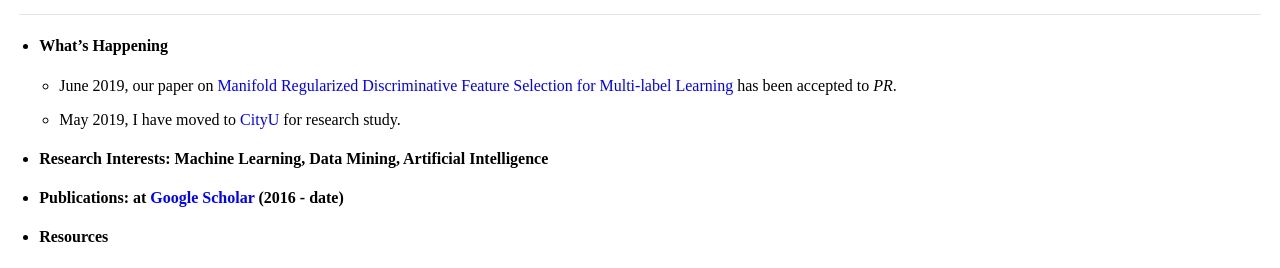
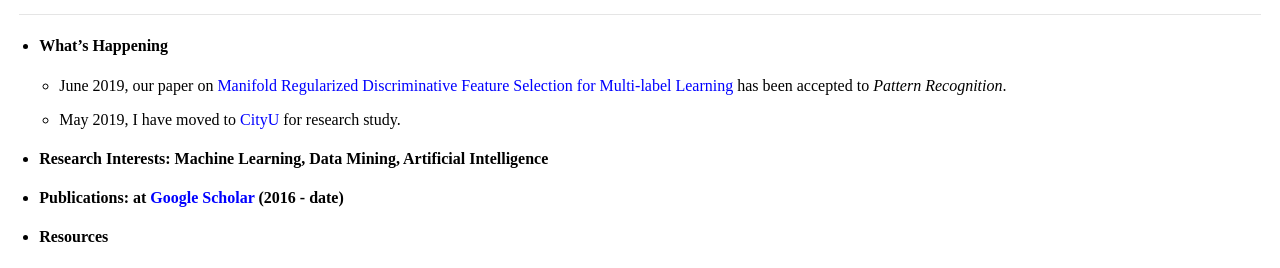
Before and after one commit to jiazhang-ml/jiazhang-ml.github.io, a Jekyll site: the page built from index.md, in a window 1280 px wide. Shown: the part 288-556 px from the top of the page. Built offline with Jekyll 4.4.1, drawn with Linux system fonts in a browser that asks for light colours.

Commit message:
Update index.md

```diff
--- a/index.md
+++ b/index.md
@@ -18,7 +18,7 @@ layout: default
 
 * #### What's Happening
 
-    * June 2019, our paper on [Manifold Regularized Discriminative Feature Selection for Multi-label Learning](https://www.sciencedirect.com/science/article/pii/S0031320319302341) has been accepted to *PR*.
+    * June 2019, our paper on [Manifold Regularized Discriminative Feature Selection for Multi-label Learning](https://www.sciencedirect.com/science/article/pii/S0031320319302341) has been accepted to *Pattern Recognition*.
 
     * May 2019, I have moved to [CityU](https://www.cityu.edu.hk/) for research study.
 
```
